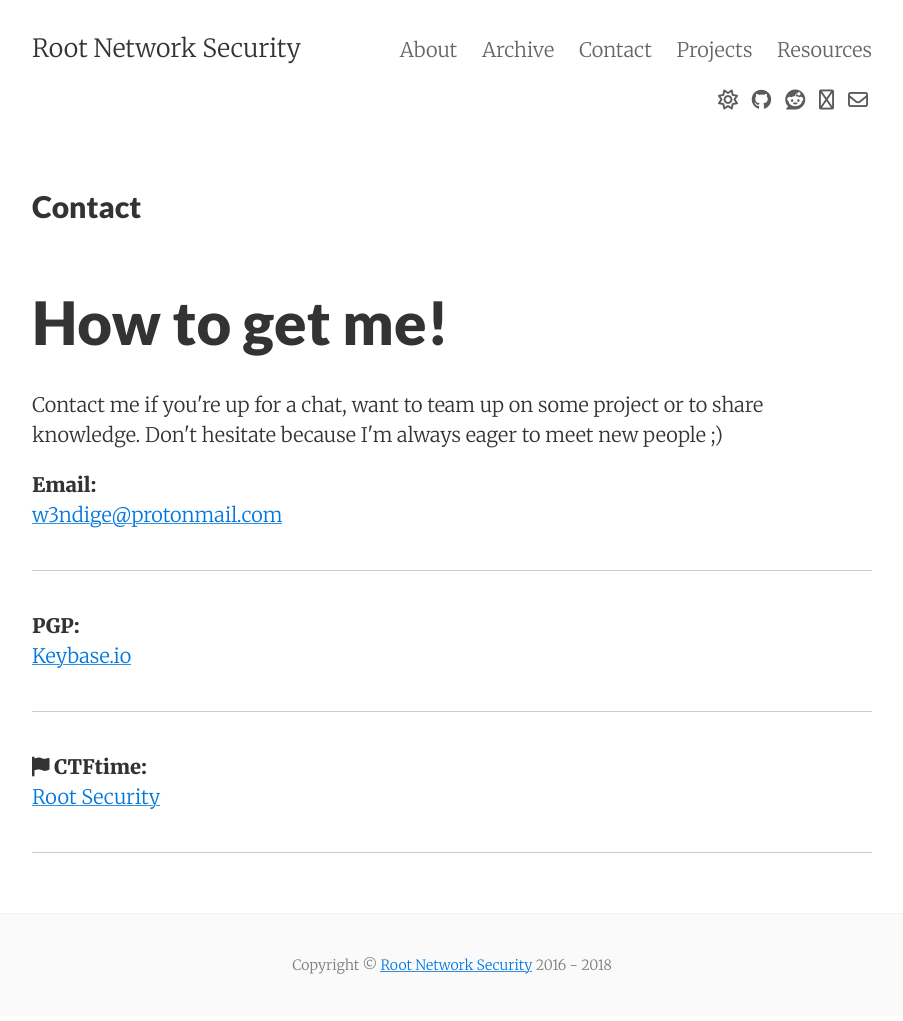
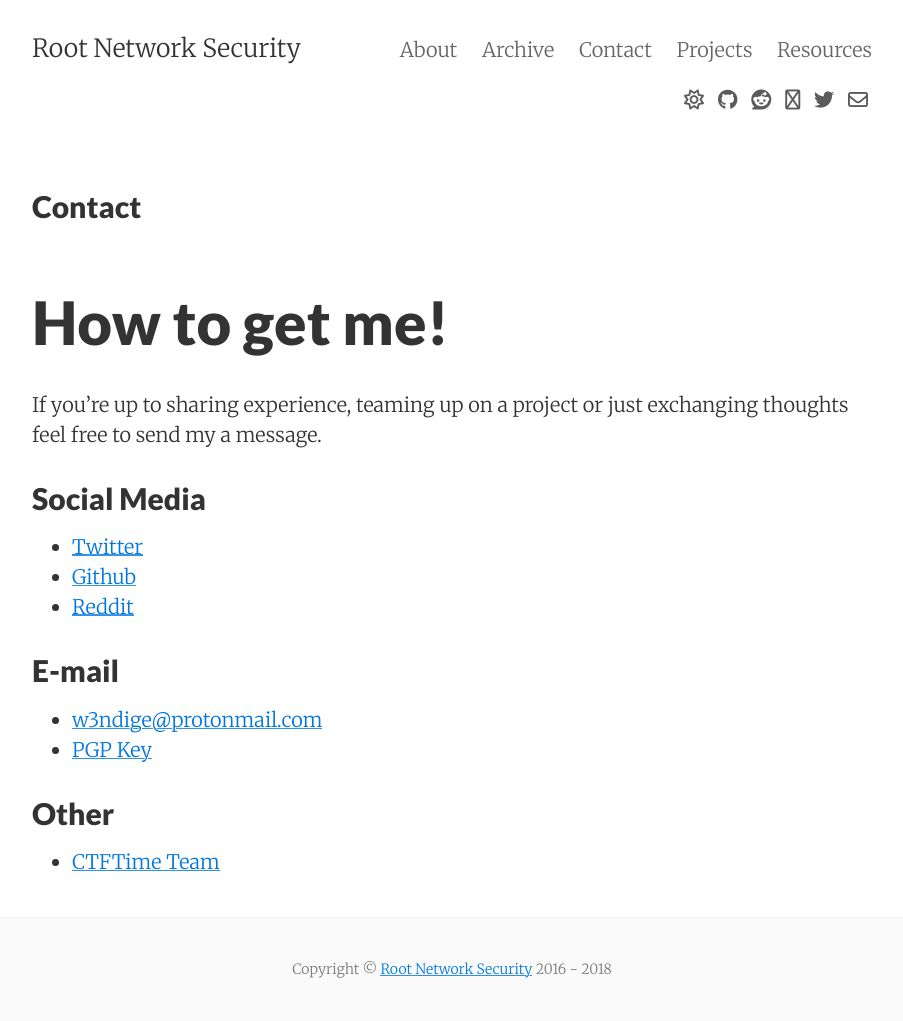
Before and after one commit to W3ndige/rootnetsec.github.io, a Jekyll site: the page built from contact.md, in a window 1280 px wide. Shown: the whole page, without its empty margins (188-1091 px from the left). Built offline with Jekyll 4.4.1, drawn with Linux system fonts in a browser that asks for light colours; nearby versions of some CDN libraries.

```diff
--- a/_config.yml
+++ b/_config.yml
@@ -9,7 +9,7 @@ date_format: "%b %-d, %Y"
 header_pages:
  - about.md
  - archive.html
- - contact.html
+ - contact.md
  - projects.md
  - resources.md
 
@@ -32,7 +32,7 @@ enable_mathjax: false
 extended_fonts: false
 enable_anchorjs: false
 # Preview image for social media aka og:image and twitter:image
-post_preview_image: false
+post_preview_image: true
 
 # Facebook Page integration
 # (for instant articles and other stuff)
@@ -56,9 +56,9 @@ facebook_comments_number: 10
 # Social icons
 github_username: W3ndige
 reddit_username: W3ndige
+twitter_username: W3ndige
 bitbucket_username:
 stackoverflow_id:
-twitter_username:
 skype_username:
 steam_nickname:
 google_plus_id:
--- a/contact.html
+++ /dev/null
@@ -1,26 +0,0 @@
----
-layout: page
-title: "Contact"
-description: "Get in touch!"
-header-img: "img/contact-header.jpg"
-permalink: "/contact/"
----
-<div class="row">
-  <div class="col-lg-12">
-      <h1 class="page-header">How to get me!</h1>
-  </div>
-</div>
-<div class="row">
-  <div class="col-md-12">
-    <p>Contact me if you're up for a chat, want to team up on some project or to share knowledge. Don't hesitate because I'm always eager to meet new people ;)  </p>
-  </div>
-</div>
-<div class="row">
-  <div class="col-md-8">
-    <p><span class="glyphicon glyphicon-envelope" aria-hidden="true"></span><b> Email:</b><br><a href="mailto: w3ndige@protonmail.com">w3ndige@protonmail.com</a></p><hr>
-    <p><span class="glyphicon glyphicon-lock" aria-hidden="true"></span><b> PGP:</b><br><a href="https://keybase.io/W3ndige/key.asc">Keybase.io</a></p><hr>
-  </div>
-  <div class="col-md-4">
-    <p><i class="fa fa-flag" aria-hidden="true"></i><b> CTFtime:</b><br><a href="https://ctftime.org/team/39569">Root Security</a></p><hr>
-  </div>
-</div>
--- /dev/null
+++ b/contact.md
@@ -0,0 +1,21 @@
+---
+layout: page
+title: "Contact"
+permalink: "/contact/"
+---
+
+# How to get me!
+
+If you're up to sharing experience, teaming up on a project or just exchanging thoughts feel free to send my a message.
+
+## Social Media
+* [Twitter](https://twitter.com/W3ndige)
+* [Github](https://github.com/W3ndige)
+* [Reddit](https://www.reddit.com/user/W3ndige)
+
+## E-mail
+* [w3ndige@protonmail.com](mailto: w3ndige@protonmail.com)
+* [PGP Key](https://keybase.io/W3ndige/key.asc)
+
+## Other
+* [CTFTime Team](https://ctftime.org/team/39569)
```
Also changed, not shown: _posts/2018-05-04-protostar-2.md (added, +68 -0 lines), 13 other files.
